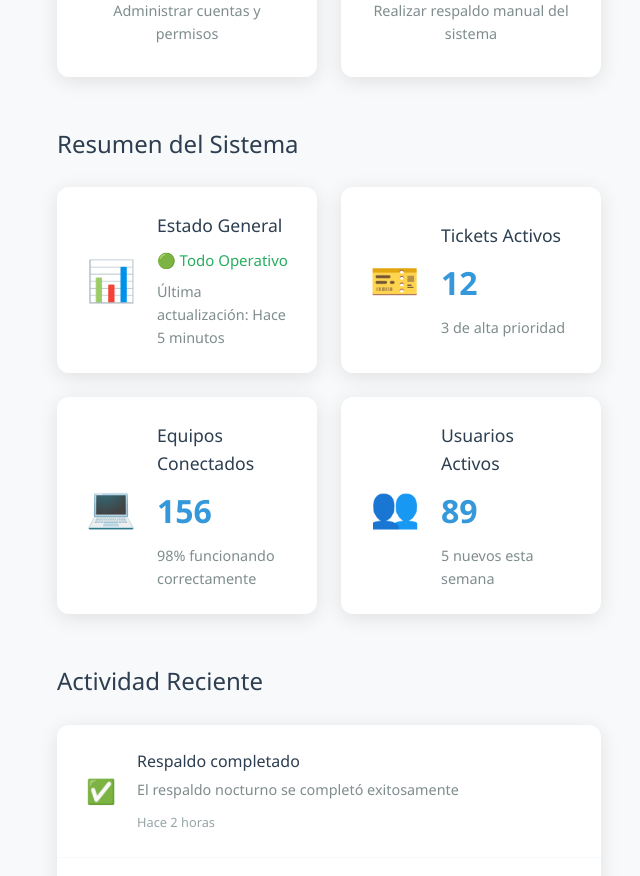
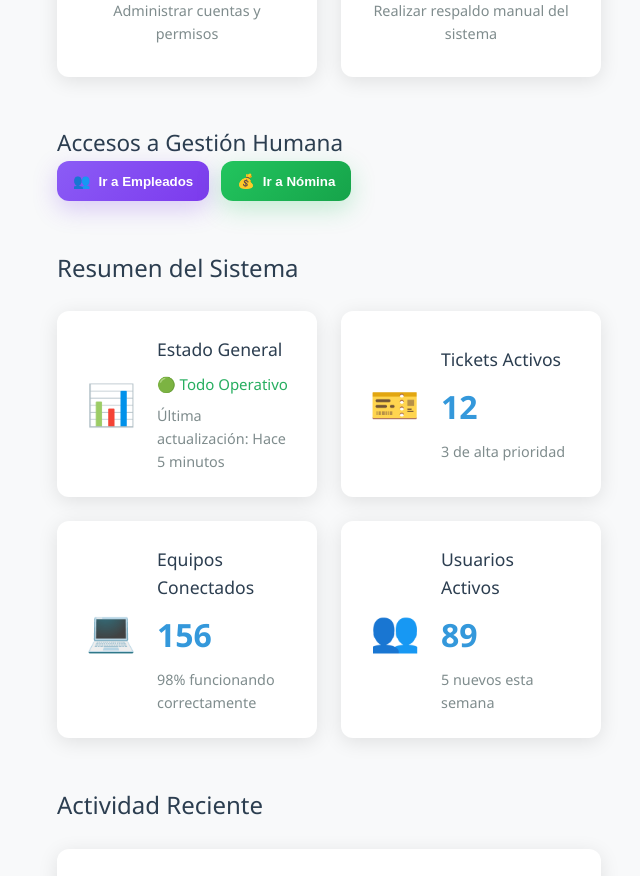
Before and after one commit to alvaro-boot/it, a Vue app: page /it/ in a window 1280 px wide. Shown: the part 880-1756 px from the top of the page, without its empty margins (7-647 px from the left). Built offline with nearby package versions, Linux system fonts and the light colour scheme; what single-spa-vue would draw is missing.

Commit message:
feat(IT): accesos rápidos a Gestión Humana (Empleados y Nómina) vía postMessage\n\n- Botones en HomeView para navegar a GH desde IT\n- El root maneja la navegación y setea ruta en el iframe

```diff
--- a/src/views/HomeView.vue
+++ b/src/views/HomeView.vue
@@ -33,6 +33,21 @@
           <h3>Crear Respaldo</h3>
           <p>Realizar respaldo manual del sistema</p>
         </RouterLink>
+      </div>
+    </div>
+
+    <!-- Accesos rápidos a Gestión Humana -->
+    <div class="gh-shortcuts">
+      <h2>Accesos a Gestión Humana</h2>
+      <div class="gh-actions">
+        <button class="gh-btn" @click="goToGH('/empleados')">
+          <span class="gh-icon">👥</span>
+          Ir a Empleados
+        </button>
+        <button class="gh-btn secondary" @click="goToGH('/nomina')">
+          <span class="gh-icon">💰</span>
+          Ir a Nómina
+        </button>
       </div>
     </div>
 
@@ -121,7 +136,9 @@
 </template>
 
 <script setup>
-// No necesitamos lógica adicional para esta vista
+function goToGH(path = '/') {
+  window.parent?.postMessage({ type: 'navigate', module: 'gestion-humana', path }, '*')
+}
 </script>
 
 <style scoped>
@@ -159,6 +176,43 @@
 .quick-actions, .system-overview, .recent-activity {
   margin-bottom: 3rem;
 }
+
+.gh-shortcuts {
+  margin-bottom: 3rem;
+}
+
+.gh-actions {
+  display: flex;
+  flex-wrap: wrap;
+  gap: 12px;
+}
+
+.gh-btn {
+  display: inline-flex;
+  align-items: center;
+  gap: 8px;
+  background: linear-gradient(135deg, #8b5cf6 0%, #7c3aed 100%);
+  color: #fff;
+  border: none;
+  padding: 12px 16px;
+  border-radius: 12px;
+  cursor: pointer;
+  font-weight: 700;
+  box-shadow: 0 8px 24px rgba(124,58,237,0.25);
+  transition: transform 0.2s ease, box-shadow 0.2s ease;
+}
+
+.gh-btn:hover {
+  transform: translateY(-2px);
+  box-shadow: 0 12px 30px rgba(124,58,237,0.3);
+}
+
+.gh-btn.secondary {
+  background: linear-gradient(135deg, #22c55e 0%, #16a34a 100%);
+  box-shadow: 0 8px 24px rgba(34,197,94,0.25);
+}
+
+.gh-icon { font-size: 14px; }
 
 .quick-actions h2, .system-overview h2, .recent-activity h2 {
   color: #2c3e50;
```
